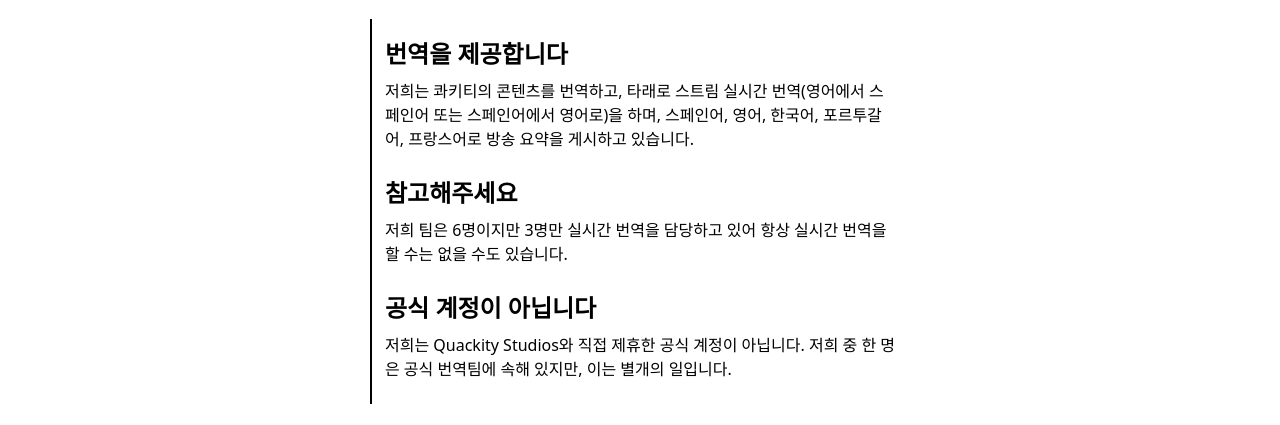
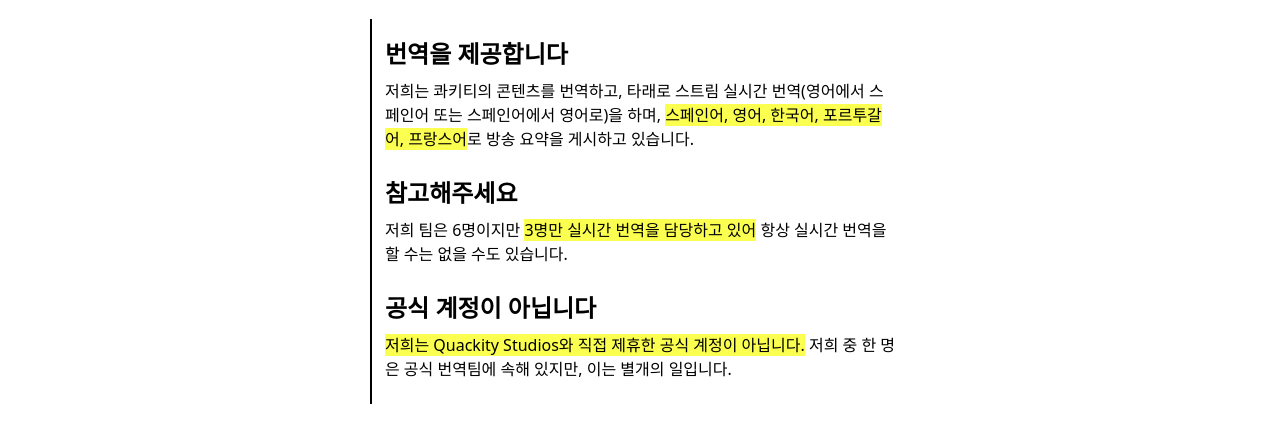
Before and after one commit to eneciel/quackitysubs, a plain HTML site: page web/korean.html in a window 1280 px wide. Shown: the part 527-952 px from the top of the page. Drawn offline with Linux system fonts and the light colour scheme; a web font is replaced by a local one.

Commit message:
하이라이트

```diff
--- a/web/korean.html
+++ b/web/korean.html
@@ -18,11 +18,11 @@
                 <h1>안녕하세요, <span>Quackity Subs</span>입니다!</h1>
                 <div>
                     <h2>번역을 제공합니다</h2>
-                    <p>저희는 콰키티의 콘텐츠를 번역하고, 타래로 스트림 실시간 번역(영어에서 스페인어 또는 스페인어에서 영어로)을 하며, 스페인어, 영어, 한국어, 포르투갈어, 프랑스어로 방송 요약을 게시하고 있습니다.</p>
+                    <p>저희는 콰키티의 콘텐츠를 번역하고, 타래로 스트림 실시간 번역(영어에서 스페인어 또는 스페인어에서 영어로)을 하며, <span>스페인어, 영어, 한국어, 포르투갈어, 프랑스어</span>로 방송 요약을 게시하고 있습니다.</p>
                     <h2>참고해주세요</h2>
-                    <p>저희 팀은 6명이지만 3명만 실시간 번역을 담당하고 있어 항상 실시간 번역을 할 수는 없을 수도 있습니다.</p>
+                    <p>저희 팀은 6명이지만 <span>3명만 실시간 번역을 담당하고 있어</span> 항상 실시간 번역을 할 수는 없을 수도 있습니다.</p>
                     <h2>공식 계정이 아닙니다</h2>
-                    <p>저희는 Quackity Studios와 직접 제휴한 공식 계정이 아닙니다. 저희 중 한 명은 공식 번역팀에 속해 있지만, 이는 별개의 일입니다.</p>
+                    <p><span>저희는 Quackity Studios와 직접 제휴한 공식 계정이 아닙니다.</span> 저희 중 한 명은 공식 번역팀에 속해 있지만, 이는 별개의 일입니다.</p>
                 </div>
             </div>
             <div id="admins">
@@ -191,7 +191,7 @@
                     </div>
                     <div class="answer">
                         <h2>A1.</h2>
-                        <p>적극적으로 구하고 있지는 않습니다만 지원 양식은 열려있습니다! 매주 확인하여 적절한 사람이 지원하셨는지 지켜보고 있습니다.</p>
+                        <p>적극적으로 구하고 있지는 않습니다만 <span>지원 양식은 열려있습니다!</span> 매주 확인하여 적절한 사람이 지원하셨는지 지켜보고 있습니다.</p>
                         <p>주 모집 분야(한정 X): 실시간 번역 가능 어드민 (영어-스페인어), 독일어 사용 어드민</p>
                         <button><a href="https://t.co/NPI063Er3x" target="_blank"><h3>지원하기</h3></a></button>
                     </div>
@@ -203,7 +203,7 @@
                     </div>
                     <div class="answer">
                         <h2>A2.</h2>
-                        <p>언제든 저희에게 디엠 또는 익명 질문함으로 보내주세요. 가벼운 영상이라면 흔쾌히 작업해 드리겠습니다. 스페이스 요청도 하셔도 됩니다!</p>
+                        <p>언제든 저희에게 <span>디엠</span> 또는 <span>익명 질문함</span>으로 보내주세요. 가벼운 영상이라면 흔쾌히 작업해 드리겠습니다. 스페이스 요청도 하셔도 됩니다!</p>
                         <p>하지만, 다시보기 영상은 상당히 길다는 걸 기억해주세요. 여러 사람들이 특정 다시보기에 관심을 보내주신다면 최선을 다해보겠습니다!</p>
                     </div>
                 </div>
```
